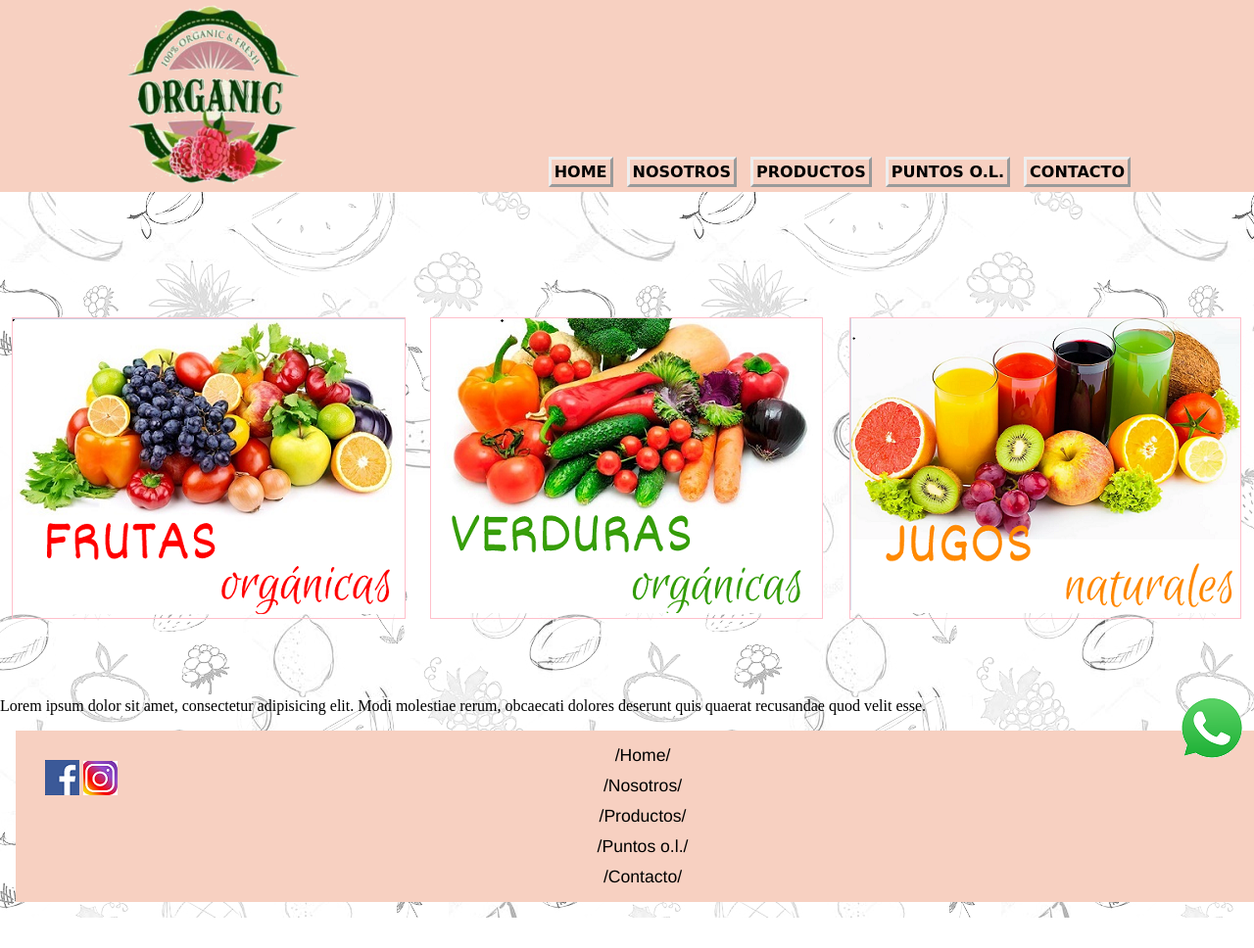
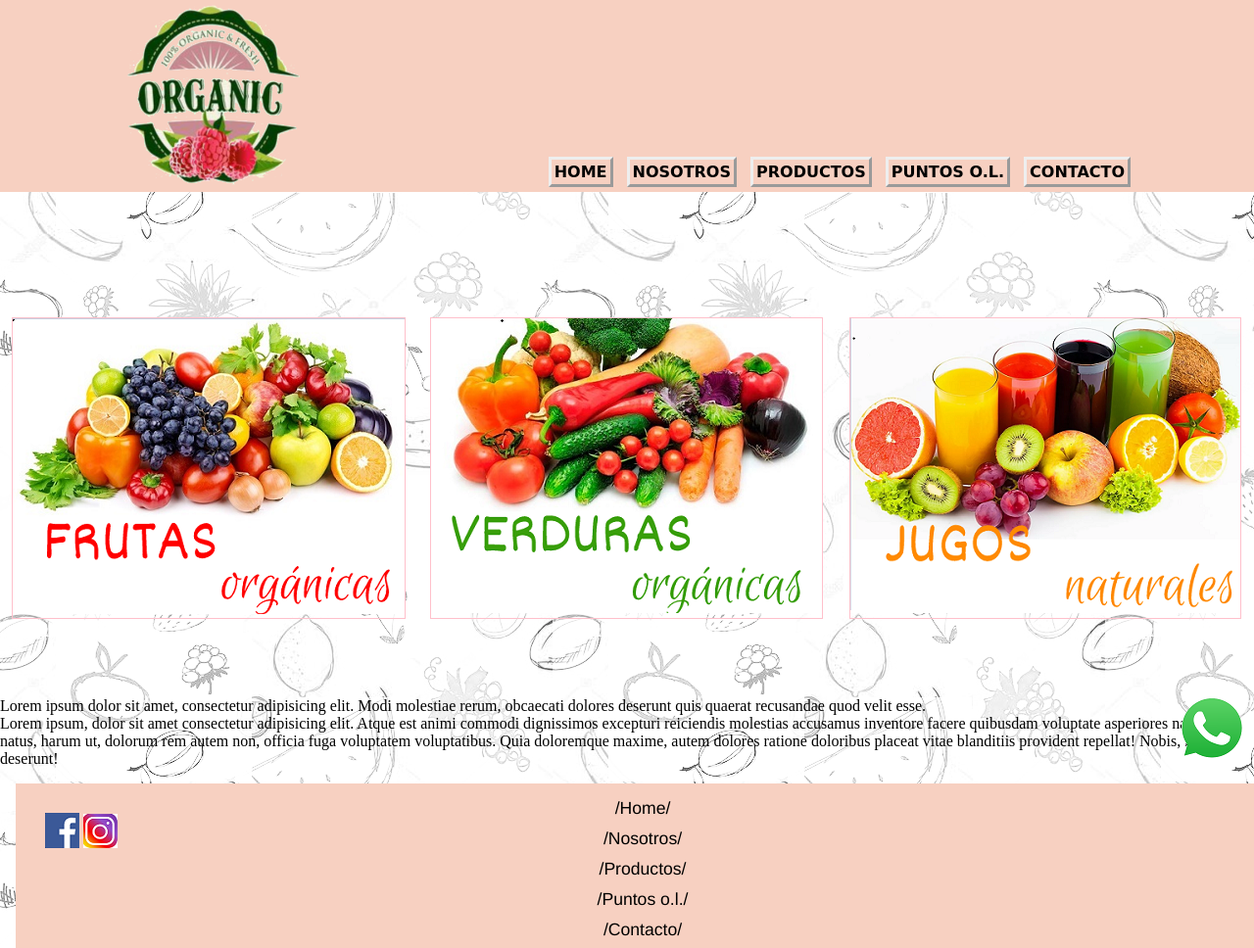
Before and after one commit to SilBus/proyecto, a plain HTML site: page index.html in a window 1280 px wide. Shown: the top 968 px of the page at 98% size. Before the commit the page ends 937 px from the top, so only its background shows below. Drawn offline with Linux system fonts and the light colour scheme.

Commit message:
otro lorem

```diff
--- a/index.html
+++ b/index.html
@@ -42,6 +42,9 @@
                 <div class="img3"><img src="./img/img3.png" alt="Imagen de producto"></div>
             </div>
             Lorem ipsum dolor sit amet, consectetur adipisicing elit. Modi molestiae rerum, obcaecati dolores deserunt quis quaerat recusandae quod velit esse.
+            <p>
+                Lorem ipsum, dolor sit amet consectetur adipisicing elit. Atque est animi commodi dignissimos excepturi reiciendis molestias accusamus inventore facere quibusdam voluptate asperiores nam alias natus, harum ut, dolorum rem autem non, officia fuga voluptatem voluptatibus. Quia doloremque maxime, autem dolores ratione doloribus placeat vitae blanditiis provident repellat! Nobis, nostrum deserunt!
+            </p>
         </main>
         <footer>
             <div class="containerFooter">
```
